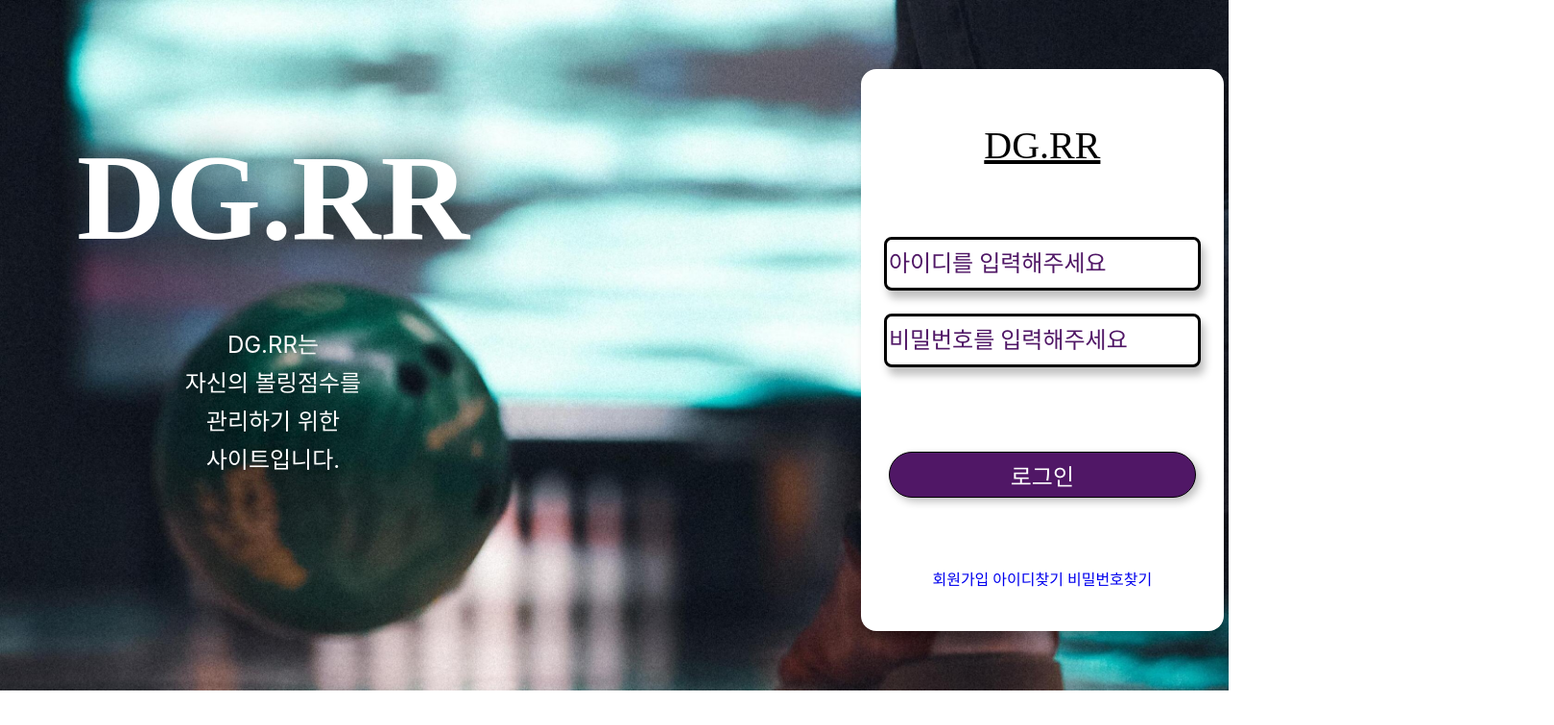
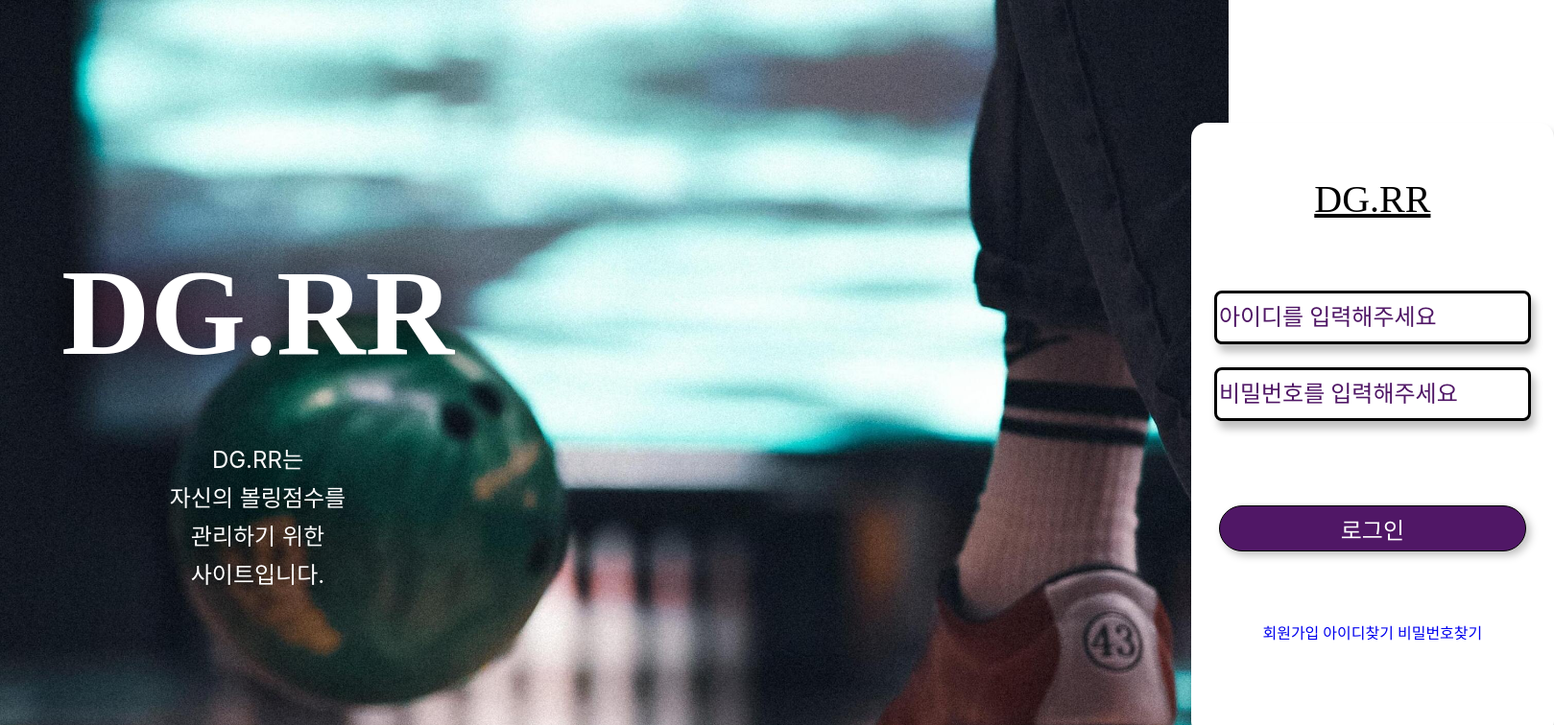
Before and after one commit to Vailish/DGRR, a React (Create React App) app in the folder DGRR/frontend/DGRR-App/: page / in a window 1280 px wide. Shown: the top 756 px of the page at 96% size, 1619 px wide, since content can reach past the window. Built offline with nearby package versions, Linux system fonts and the light colour scheme; a web font is replaced by a local one.

Commit message:
Design : Update LoginComponent

```diff
--- a/DGRR/frontend/DGRR-App/package.json
+++ b/DGRR/frontend/DGRR-App/package.json
@@ -43,6 +43,5 @@
       "last 1 firefox version",
       "last 1 safari version"
     ]
-  },
-  "proxy": "http://192.168.31.134:80/"
+  }
 }
--- a/DGRR/frontend/DGRR-App/src/scss/Login.scss
+++ b/DGRR/frontend/DGRR-App/src/scss/Login.scss
@@ -1,22 +1,23 @@
 @import url('https://fonts.googleapis.com/css2?family=Poller+One&display=swap');
 
+@media (min-width: 320px) and (max-width: 1920px) {
   body {
     &::-webkit-scrollbar {
       display: none;
     }
   }
   .Login {
-  width: 100%;
-  height: 45rem;
+    width: 100vw;
+    height: 100vh;
     background-image: url('../img/background.jpg');
     background-size: cover;
     display: inline-flex;
     .Text {
       max-width: 640px;
       height: 640px;
-    margin-top: 72px;
-    margin-bottom: 40px;
-    margin-left: 80px;
+      margin-top: 12rem;
+      margin-bottom: 10rem;
+      margin-left: 4rem;
       text-align: center;
       color: #fff;
       .TitleText {
@@ -38,13 +39,13 @@ body {
       }
     }
     .LoginForm {
-    width: 448px;
-    height: 586px;
+      width: 320rem;
+      height: 40rem;
       border-radius: 16px;
-    margin-top: 72px;
-    margin-bottom: 72px;
-    margin-left: 408px;
-    margin-right: 80px;
+      margin-top: 8rem;
+      margin-bottom: 8rem;
+      margin-left: 48rem;
+      margin-right: 8rem;
       background-color: #fff;
       box-shadow: 4px 8px 8px rgba(0, 0, 0, 0.25);
       .TitleForm {
@@ -112,3 +113,4 @@ body {
       }
     }
   }
+}
```
Also changed, not shown: 1 other file (tests, documents, lock files or other folders). Lines whose indentation alone changed are shown as unchanged.
